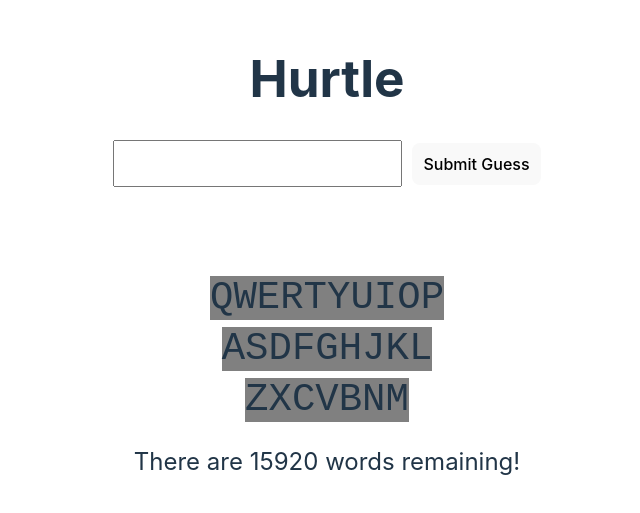
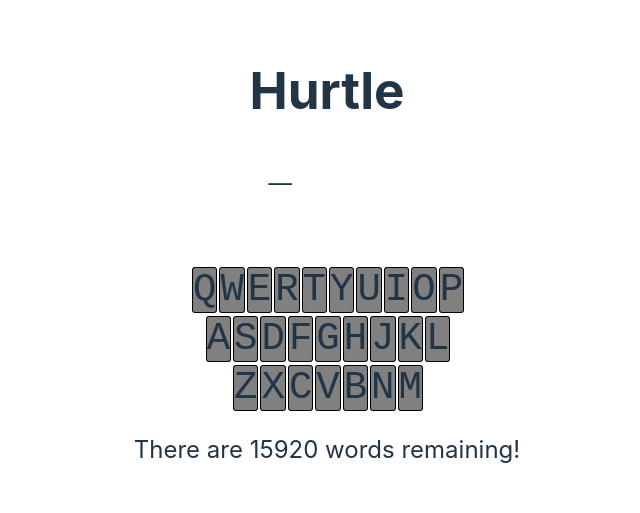
Before and after one commit to GrandAdmiralGergar/hurtle, a React (Vite) app: page / in a window 1280 px wide. Shown: the part 163-676 px from the top of the page, without its empty margins (313-953 px from the left). Built offline with nearby package versions, Linux system fonts and the light colour scheme.

Commit message:
Everything is upper case, added user feedback
Game is super playable now and looks kind of nice! The submit button is gone for good and the keyboard looks like a keyboard

```diff
--- a/src/App.css
+++ b/src/App.css
@@ -59,18 +59,33 @@ button {
 }
 
 .board {
-}
-
-.board div {
   font-size: 3em;
+  font-family: monospace;
 }
 
 .keyboard {
   margin-top: 80px;
   font-size: 3em;
+  font-family: monospace;
+}
+.keyboard div {
+  margin-top: 10px;
+}
+.keyboard span {
+  border: black;
+  border-style: solid;
+  border-width: 1px;
+  border-radius: 3px;
+  margin-left: 2px;
 }
 
 .note {
   margin-top: 30px;
   font-size: 1.5em;
 }
+
+.activeInput {
+  font-size: 3em;
+  font-family: monospace;
+  white-space: pre; /* Preserves the whitespace padding to keep alignment */
+}
--- a/src/App.jsx
+++ b/src/App.jsx
@@ -1,4 +1,4 @@
-import { useState } from 'react'
+import { useState, useEffect, useRef } from 'react'
 import './App.css'
 import allWords from './data/words_alpha_five.json'
 import allPatterns from './data/allPatterns.json'
@@ -21,14 +21,14 @@ function colorFunction(patternCode) {
   return "black";
 }
 
-function FormatGuess({ guess, pattern }) {
+function FormatGuess({ submittedGuess, pattern }) {
   // Turns a guess text string and the results pattern into something more colorful and actionable
   const spans = [];
 
-  for (let index = 0; index < guess.length; ++index){
+  for (let index = 0; index < submittedGuess.length; ++index){
     spans.push(
-      <span key={guess + index} style={{ fontFamily: 'monospace', backgroundColor:colorFunction(parseInt(pattern[index])) }}>
-        {guess[index]}
+      <span key={submittedGuess + index} style={{ backgroundColor:colorFunction(parseInt(pattern[index])) }}>
+        {submittedGuess[index]}
       </span>
     )
   }
@@ -47,15 +47,12 @@ function FormatKeymap({keymap}) {
 
   const rowSpans = [];
 
-  console.log(defaultKeyPositions);
-  console.log(keymap);
-
   for(let row=0; row<defaultKeyPositions.length; ++row)
   {
     const spans = []
     for(let letter = 0; letter < defaultKeyPositions[row].length; ++letter) {
       spans.push(
-        <span key={defaultKeyPositions[row][letter]} style={{ fontFamily: 'monospace', backgroundColor:colorFunction(keymap[defaultKeyPositions[row][letter]])}}>
+        <span key={defaultKeyPositions[row][letter]} style={{ backgroundColor:colorFunction(keymap[defaultKeyPositions[row][letter]])}}>
           {defaultKeyPositions[row][letter]}
         </span>
       )
@@ -74,40 +71,92 @@ function App() {
   const [guess, setGuess] = useState('');
   const [history, setHistory] = useState([]);
   const [possibleWords, setPossibleWords] = useState(allWords); // Assume you have a list of possible words
-  const [triedInvalidWord, setTriedInvalidWord] = useState(false);
+//  const [triedInvalidWord, setTriedInvalidWord] = useState(false);
+//  const [guessIsValidWord, setGuessIsValidWord] = useState(false);
   const [gameOver, setGameOver] = useState(false);
   const [keymap, setKeymap] = useState(defaultKeymap);
 
+  const guessRef = useRef(guess);
+  const possibleWordsRef = useRef(possibleWords);
+
+  // Keeps the guessRef up to date when guess changes
+  useEffect(() => {
+    guessRef.current = guess;
+ //   setGuessIsValidWord(guessRef.current.length === 5 && allWords.includes(guessRef.current));
+    console.log("Guess changed to: " + guess);
+  }, [guess]);
+
+  // Keeps the possibleWordsRef up to date when possibleWords set changes
+  useEffect(() => {
+    possibleWordsRef.current = possibleWords;
+  }, [possibleWords]);
+
+  // Builds the event listener for all keypresses in window
+  useEffect(() => {
+    const handleKeyDown = (event) => {
+      console.log("key pressed: " + event.key);
+      if(/^[a-zA-Z]$/.test(event.key)) {
+        addCharacterToGuess(event.key);
+      }
+      else if (event.key == "Enter") {
+        handleSubmit();
+      }
+      else if (["Backspace","Delete"].includes(event.key)) {
+        deleteLastCharacterInGuess();
+      }
+    };
+
+    window.addEventListener("keydown", handleKeyDown);
+
+    // Cleanup the listener on unmount
+    return () => {
+      window.removeEventListener("keydown", handleKeyDown);
+    };
+  }, []);
+
+  /**
+   *
+   * @returns True if the guess is a valid word (correct number of characters and in the word list)
+   */
+  const isGuessValidWord = () => {
+    // The length check is to avoid the more computationally expensive 'includes' function
+    const result = (guess.length === 5 && allWords.includes(guess));
+    console.log("Is guess valid word result: " + result);
+
+    return result;
+  }
+
   // Function to handle guess submission
   const handleSubmit = () => {
+    const submittedGuess = guessRef.current;
+    console.log("Current submitted guess in handle submit: " + submittedGuess);
+
     // Assuming 5-letter words
-    if (guess.trim().length === 5 && allWords.includes(guess.toLowerCase())) {
-      setTriedInvalidWord(false);
-
-      const result = filterPossibleWordsWithPattern(guess, possibleWords);
+    if (submittedGuess.trim().length === 5 && allWords.includes(submittedGuess)) {
+      const result = filterPossibleWordsWithPattern(submittedGuess, possibleWordsRef.current);
 
       const effectivePattern = result.pattern;
 
-      setHistory([...history, { guess, effectivePattern }]);
+      setHistory((prev) => [...prev, { submittedGuess, effectivePattern }]);
 
       console.log("Largest remaining pattern was: " + result.pattern + " with " + result.remainingWords.length + " words remaining");
 
       setPossibleWords(result.remainingWords);
 
-      updateKeymap(guess, effectivePattern);
+      updateKeymap(submittedGuess, effectivePattern);
 
-      if (possibleWords.length === 1) {
+      if (effectivePattern == [GuessEnum.CORRECT, GuessEnum.CORRECT, GuessEnum.CORRECT, GuessEnum.CORRECT, GuessEnum.CORRECT].join("")) {
         setGameOver(true);
       }
 
       setGuess('');
     }
     else {
-      setTriedInvalidWord(true);
+      console.log("REJECTED!");
     }
   };
 
-  const filterPossibleWordsWithPattern = (guess, remainingWords) => {
+  const filterPossibleWordsWithPattern = (submittedGuess, remainingWords) => {
     // Implement a function to eliminate words based on feedback, but also return the feedback pattern
 
 
@@ -121,7 +170,7 @@ function App() {
     }
 
     for (let i = 0; i < remainingWords.length; ++i){
-      const determinedPattern = generatePatternDifferential(remainingWords[i], guess);
+      const determinedPattern = generatePatternDifferential(remainingWords[i], submittedGuess);
 
       // console.log(determinedPattern);
 
@@ -146,20 +195,21 @@ function App() {
     };
   };
 
-  const generatePatternDifferential = (word, guess) => {
+  const generatePatternDifferential = (word, submittedGuess) => {
     // Generates a pattern array based on how the guess compares to the word
-    guess = guess.toLowerCase();
+    submittedGuess = submittedGuess.toUpperCase();
+    word = word.toUpperCase();
 
-    //console.log("Word : " + word);
-    //console.log("Guess: " + guess);
+    // console.log("Word : " + word);
+    // console.log("Guess: " + submittedGuess);
 
     let patternArray = [GuessEnum.WRONG, GuessEnum.WRONG, GuessEnum.WRONG, GuessEnum.WRONG, GuessEnum.WRONG]
     let wordArray = word.split("")
-    let guessArray = guess.split("")
+    let guessArray = submittedGuess.split("")
 
     // Find all the 'correct' items between the word and guess
-    for(let i = 0; i < wordArray.length; ++i){
-      if(wordArray[i] == guessArray[i]){
+    for(let i = 0; i < wordArray.length; ++i) {
+      if(wordArray[i] == guessArray[i]) {
         patternArray[i] = GuessEnum.CORRECT;
 
         // Clear the letter from the word array so we don't accidentally count it later
@@ -170,7 +220,7 @@ function App() {
     // Find the 'right answer wrong places'
     for(let i = 0; i < wordArray.length; ++i){
       if(patternArray[i] != GuessEnum.CORRECT) {
-        let index = wordArray.indexOf(guessArray[i])
+        let index = wordArray.indexOf(guessArray[i]);
         if(index > -1) {
           patternArray[i] = GuessEnum.PLACE;
 
@@ -181,22 +231,43 @@ function App() {
     }
 
     return patternArray.join("");
-  }
+  };
 
   /**
    * Updates the keymap based on the most recent data
-   * @param {string} guess the latest guess from the user
+   * @param {string} submittedGuess the latest guess from the user
    * @param {string} pattern the effective pattern that was matched to the guess
    */
-  const updateKeymap = (guess, pattern) => {
+  const updateKeymap = (submittedGuess, pattern) => {
 
-    for(let i = 0; i < guess.length; ++i){
+    for(let i = 0; i < submittedGuess.length; ++i){
       const newValue = parseInt(pattern[i]);
 
-      if(keymap[guess[i].toUpperCase()] < newValue) {
-        keymap[guess[i].toUpperCase()] = newValue;
+      if(keymap[submittedGuess[i].toUpperCase()] < newValue) {
+        keymap[submittedGuess[i].toUpperCase()] = newValue;
       }
+    }
+  };
 
+
+  /**
+   * Adds a new character to the guess string state variable
+   * @param {string} newCharacter the new character to add to the guess
+   */
+  const addCharacterToGuess = (newCharacter) => {
+    newCharacter = newCharacter.trim();
+
+    if(guessRef.current.length < 5) {
+      setGuess((prev) => prev + newCharacter.toUpperCase());
+    }
+  };
+
+  /**
+   * Removes the most recent character in guess (probably because of a backspace key)
+   */
+  const deleteLastCharacterInGuess = () => {
+    if(guessRef.current.length > 0) {
+      setGuess((prev) => prev.slice(0,-1));
     }
   };
 
@@ -205,26 +276,21 @@ function App() {
       <h1>Hurtle</h1>
       {gameOver ? <p>Game Over! You’ve narrowed it down!</p> : null}
 
-      <div>
-        <input
-          type="text"
-          value={guess}
-          onChange={(e) => setGuess(e.target.value.toUpperCase())}
-          maxLength={5}
-        />
-        <button onClick={handleSubmit}>{ triedInvalidWord ? "Try Again" : "Submit Guess" } </button>
-      </div>
-
       <div className="board">
         {history.map((entry) => (
-          <FormatGuess guess={entry.guess} pattern={entry.effectivePattern} />
+          <FormatGuess submittedGuess={entry.submittedGuess} pattern={entry.effectivePattern} />
         ))}
+      </div>
+      <div className="activeInput">
+        <span key="activeInput" style={{ backgroundColor: (isGuessValidWord() == false && guess.length == 5) ? "red" : "" }}>
+          { guess.length == 5 ? guess : (guess + "_").padEnd(5) }
+        </span>
       </div>
       <div className="keyboard">
         <FormatKeymap keymap={keymap} />
       </div>
       <div className="note">
-        <span>There are {possibleWords.length} words remaining!</span>
+        <span>{gameOver ? "" : "There are " + possibleWords.length + " words remaining!"}</span>
       </div>
     </div>
   );
```
Also changed, not shown: src/data/words_alpha_five.json.
